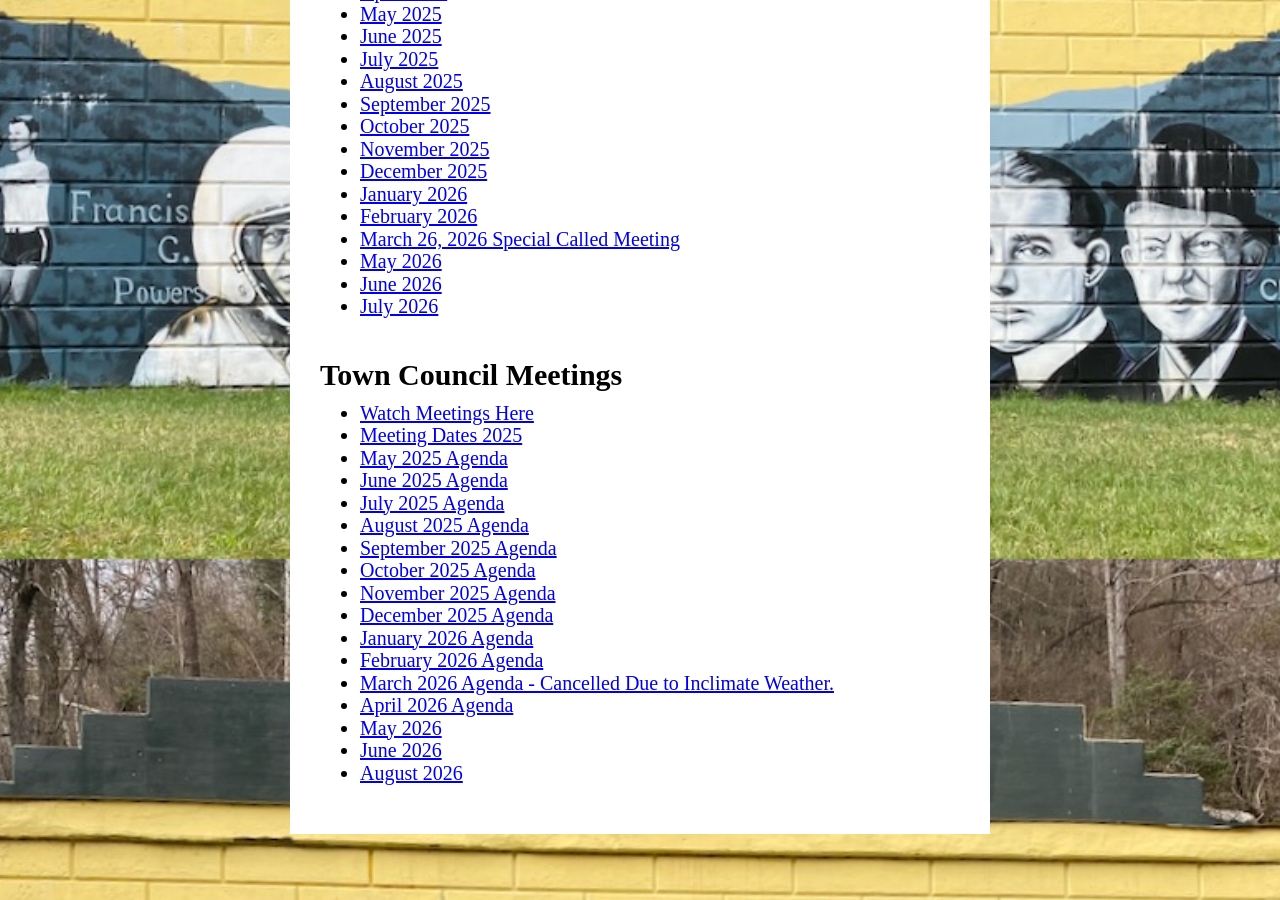
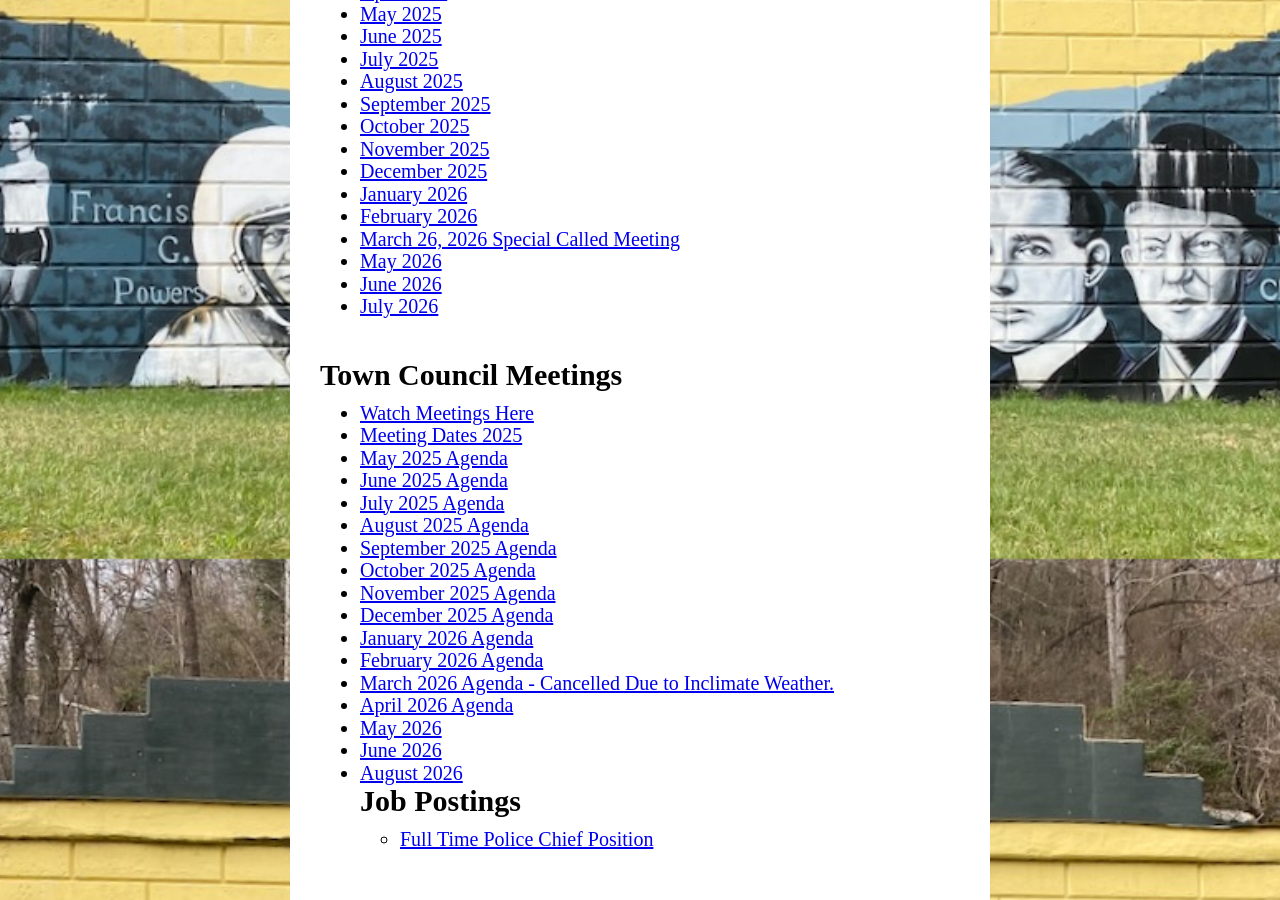
Before and after one commit to poundva/poundva.github.io, a Jekyll site: the page built from index.html, in a window 1280 px wide and 900 px high, scrolled down 3941 px. Built offline with Jekyll 4.4.1, drawn with Linux system fonts in a browser that asks for light colours; some web fonts are replaced.

Commit message:
Update index.html

```diff
--- a/index.html
+++ b/index.html
@@ -138,3 +138,8 @@ title: Home
     <li><a href="agendas/Agenda May 2026.pdf">May 2026</a></li>
     <li><a href="agendas/June Agenda.pdf"> June 2026</a></li>
     <li><a href="agendas/AUGUST AGENDA 2026.pdf">August 2026</a></li>
+
+<h1>Job Postings</h1>
+ <ul>
+     <li><a href="forms/0251_001.pdf">Full Time Police Chief Position</a></li>
+ </ul>
```
